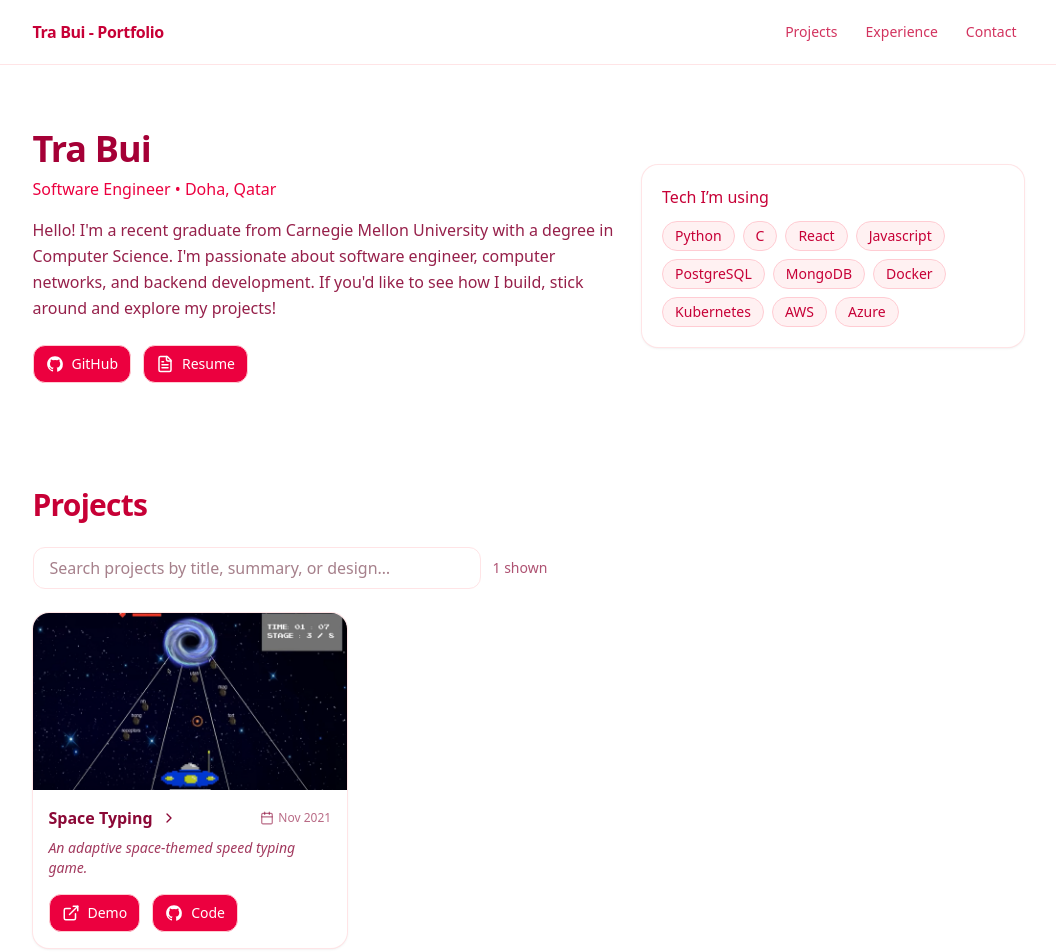
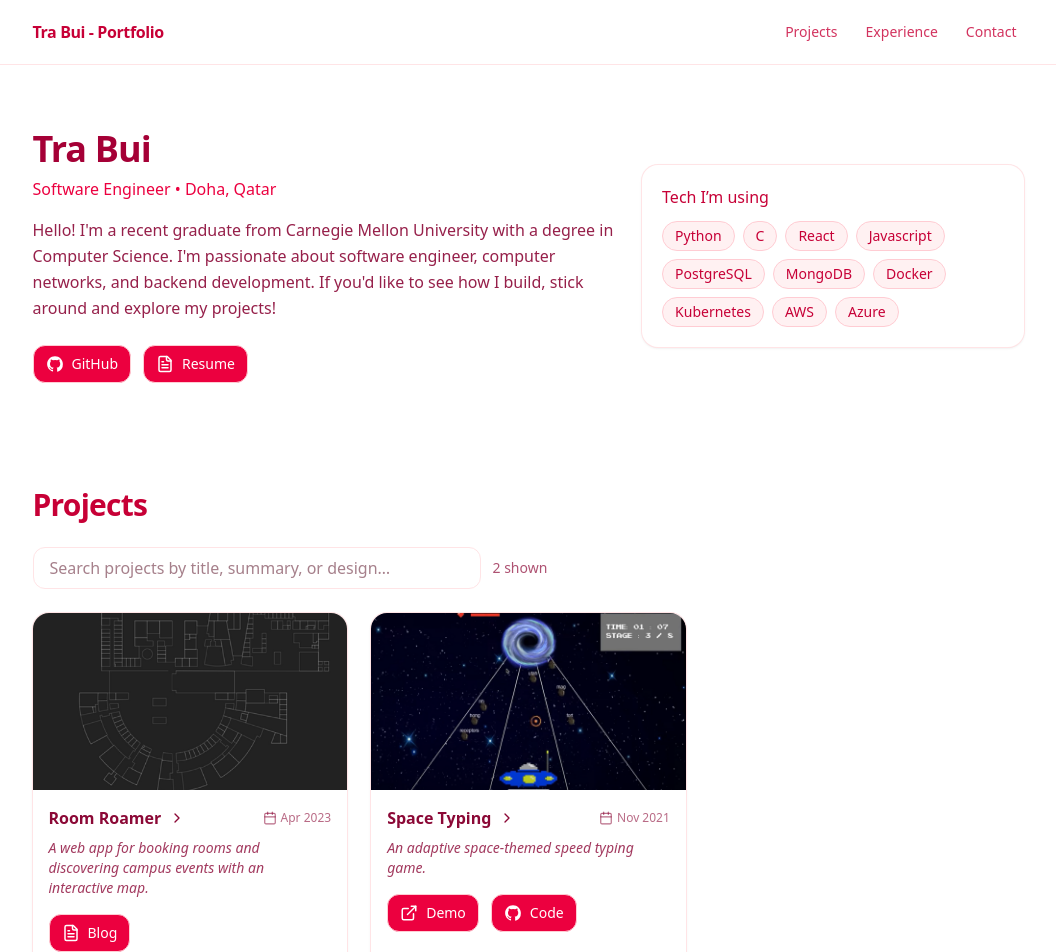
Before and after one commit to tpbui/tpbui.github.io, a React (Vite) app: page / in a window 1280 px wide. Shown: the top 952 px of the page, without its empty margins (104-1160 px from the left). Built offline with nearby package versions, Linux system fonts and the light colour scheme.

Commit message:
feature: add one more project

```diff
--- a/src/components/ProjectCard.jsx
+++ b/src/components/ProjectCard.jsx
@@ -42,7 +42,11 @@ export default function ProjectCard({ project, onOpen }) {
 									{l.label}
 								</ButtonLink>
 							))}
+						</div>
+					) : null}
+
 					{project.slug ? (
+						<div className="mt-4 flex flex-wrap gap-3">
 							<ButtonLink
 								href={`/project/${project.slug}`}
 								internal
@@ -50,7 +54,6 @@ export default function ProjectCard({ project, onOpen }) {
 							>
 								Blog
 							</ButtonLink>
-							) : null}
 						</div>
 					) : null}
 				</div>
--- a/src/components/ProjectModal.jsx
+++ b/src/components/ProjectModal.jsx
@@ -52,7 +52,7 @@ export default function ProjectModal({ project, onClose }) {
 							<span>{formatDate(project.date)}</span>
 						</div>
 
-						<TagList value={project.design} />
+						<TagList value={project.tags} />
 					</div>
 
 					{project.summary && (
@@ -86,7 +86,7 @@ export default function ProjectModal({ project, onClose }) {
 									icon={FileText}
 									onClick={onClose}
 								>
-									Blog Post
+									Blog
 								</ButtonLink>
 							)}
 						</div>
--- a/src/content/site.js
+++ b/src/content/site.js
@@ -127,11 +127,21 @@ const CONFIG = {
 	],
 	projects: [
 		{
+			id: "p2",
+			title: "Room Roamer",
+			slug: "room-roamer",
+			date: "2023-04",
+			tags: "Django, Svelte, Javascript, AWS, Google Calendar API, OAuth, Full-Stack Programming",
+			summary: "A web app for booking rooms and discovering campus events with an interactive map.",
+			image: "/room-roamer-dark.png",
+			links: [],
+			details: "I collaborated in a team of 3 to build a full stack web application for on-campus room searching and event booking interface using Agile software engineering methodology, reducing digital map query time by 15% with user-friendly interactive map interface. We utilized RESTful APIs for backend to integrate OAuth and automate retrieving events into database systems"
+		},
+		{
 			id: "p1",
 			title: "Space Typing",
 			date: "2021-11",
-			design:
-				"Object-Oriented Programming (OOP), Python, Pygame, Socket Programming",
+			tags: "Object-Oriented Programming (OOP), Python, Pygame, Socket Programming",
 			summary: "An adaptive space-themed speed typing game.",
 			image: `/space-typing.png`,
 			links: [
```
Also changed, not shown: public/room-roamer-dark.png (added), public/room-roamer.png (added). Lines whose indentation alone changed are shown as unchanged.
